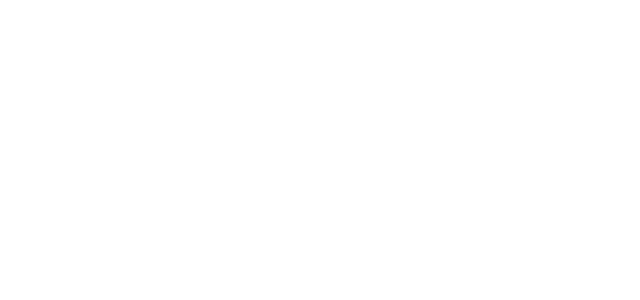
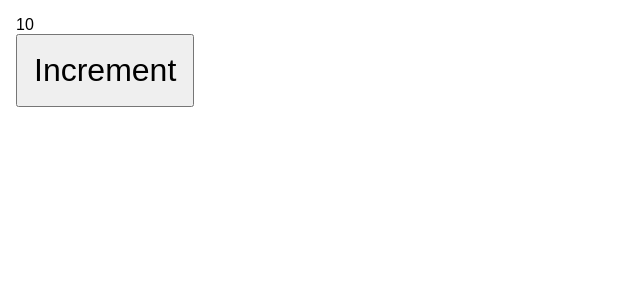
Before and after one commit to mhasanmeet/React-Hooks, a React (Vite) app: page / in a window 1280 px wide. Shown: the top 300 px of the page, without its empty margins (0-640 px from the left). Built offline with nearby package versions, Linux system fonts and the light colour scheme.

Commit message:
custom hooks: useDebounce

```diff
--- a/src/App.jsx
+++ b/src/App.jsx
@@ -13,6 +13,7 @@
 //custom Hooks
 import ToggleComponent from "./customHooks/useToggle/toggleComponent";
 import TimeoutComponent from "./customHooks/useTimeout/TimeoutComponent";
+import DebounceComponent from "./customHooks/useDebounce/DebounceComponent";
 
 
 //create context
@@ -56,6 +57,7 @@
       {/* custom hooks */}
       {/* <ToggleComponent/> */}
       {/* <TimeoutComponent/> */}
+      <DebounceComponent/>
 
     </div>
   )
--- /dev/null
+++ b/src/customHooks/useDebounce/DebounceComponent.jsx
@@ -0,0 +1,16 @@
+import React from 'react'
+import {useState} from "react";
+import useDebounce from './useDebounce';
+
+const DebounceComponent = () => {
+    const [count, setCount] = useState(10)
+    useDebounce(() => alert(count), 1000, [count])
+  return (
+    <div>
+        <div className="">{count}</div>
+        <button onClick={() => setCount(c => c + 1)}>Increment</button>
+    </div>
+  )
+}
+
+export default DebounceComponent
--- /dev/null
+++ b/src/customHooks/useDebounce/useDebounce.jsx
@@ -0,0 +1,8 @@
+import { useEffect } from "react";
+import useTimeout from "../useTimeout/useTimeout";
+
+export default function useDebounce(callback, delay, dependencies){
+    const {reset, clear} = useTimeout(callback, delay)
+    useEffect(reset, [...dependencies], reset)
+    useEffect(clear, [])
+}
```
Also changed, not shown: 1 other file (tests, documents, lock files or other folders).
